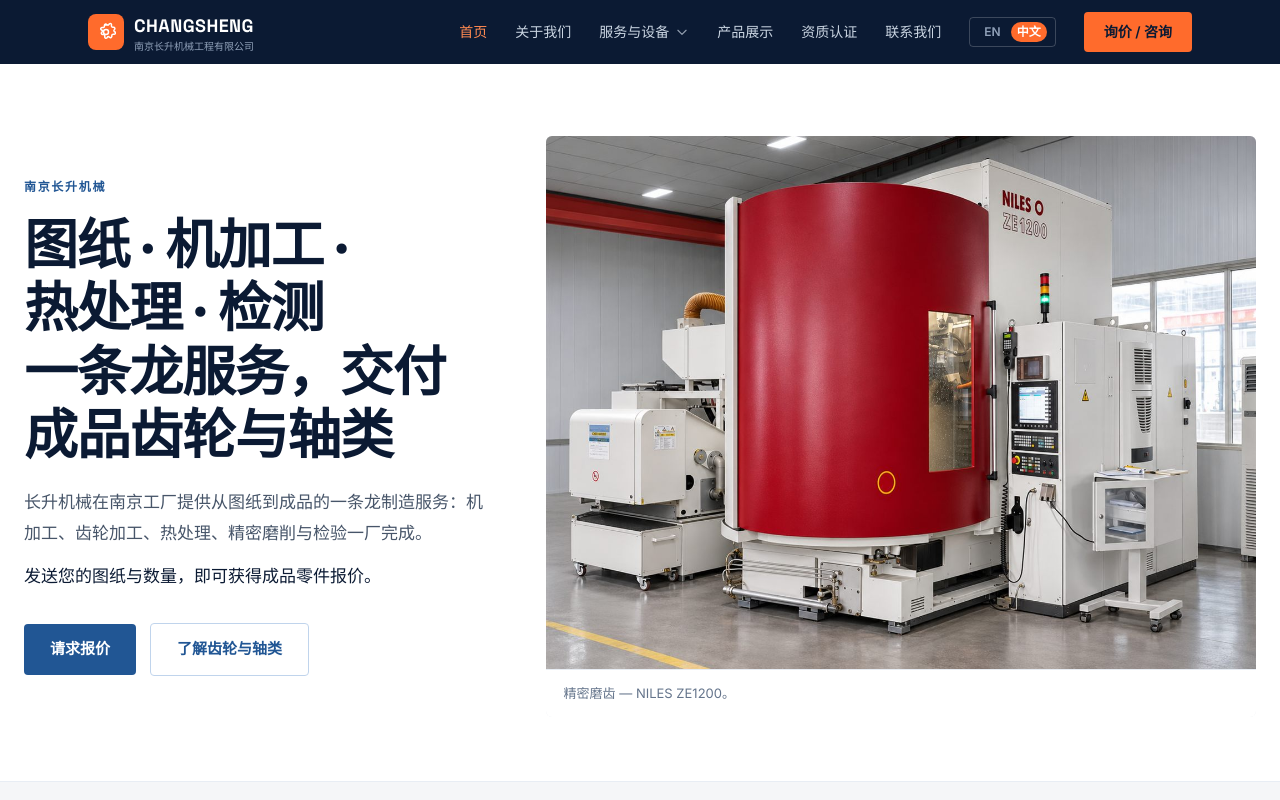
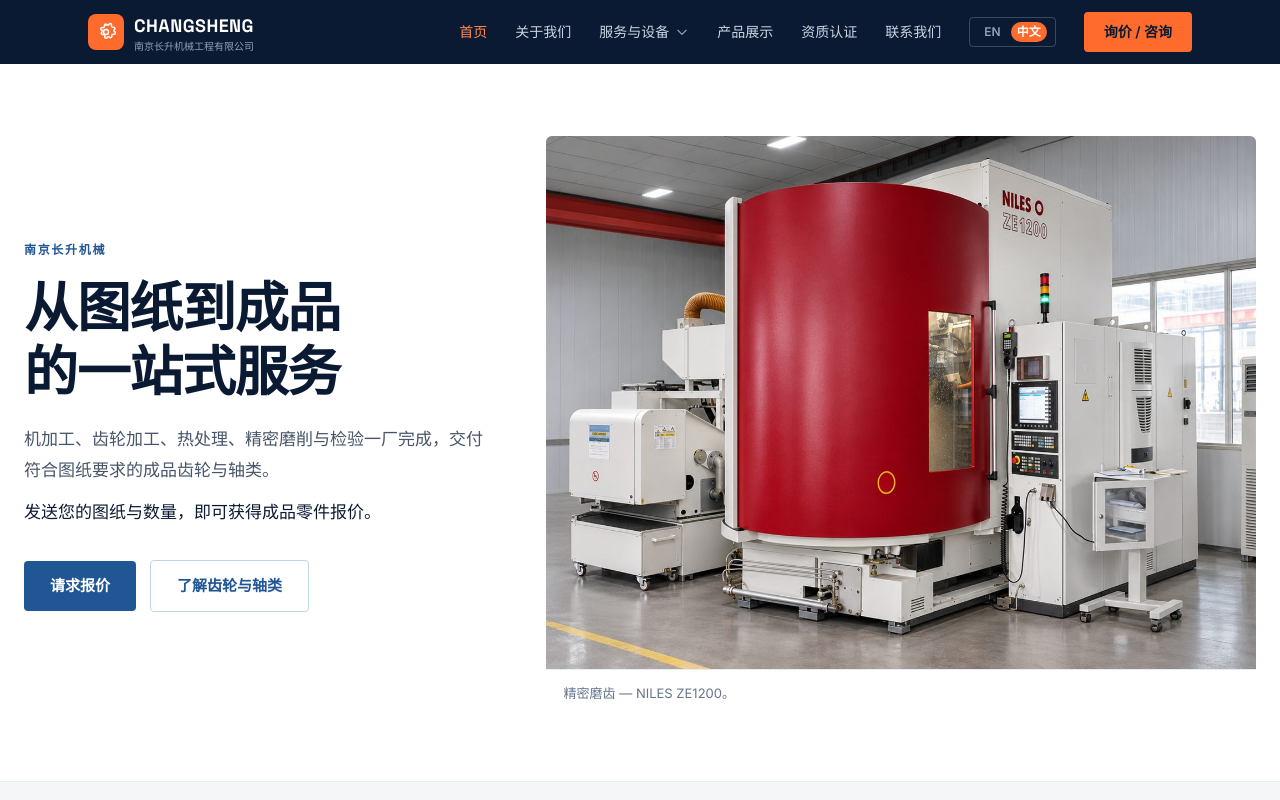
Before and after one commit to Phil0318/njcsjx, an Astro site: page /zh in a window 1280 px wide. Shown: the top 800 px of the page. Built offline with nearby package versions, Linux system fonts and the light colour scheme; Astro itself is replaced by a stand-in of ours.

Commit message:
B1 v2: zh hero headline — '从图纸到成品的一站式服务'

```diff
--- a/src/pages/zh/index.astro
+++ b/src/pages/zh/index.astro
@@ -105,9 +105,9 @@ const industries = [
     <div class="b1-hero-grid">
       <div class="b1-hero-copy">
         <p class="b1-eyebrow">南京长升机械</p>
-        <h1>图纸 · 机加工 · 热处理 · 检测<br />一条龙服务，交付成品齿轮与轴类</h1>
+        <h1>从图纸到成品的一站式服务</h1>
         <p class="b1-hero-intro">
-          长升机械在南京工厂提供从图纸到成品的一条龙制造服务：机加工、齿轮加工、热处理、精密磨削与检验一厂完成。
+          机加工、齿轮加工、热处理、精密磨削与检验一厂完成，交付符合图纸要求的成品齿轮与轴类。
         </p>
         <p class="b1-hero-intro b1-hero-intro-2">
           发送您的图纸与数量，即可获得成品零件报价。
```
